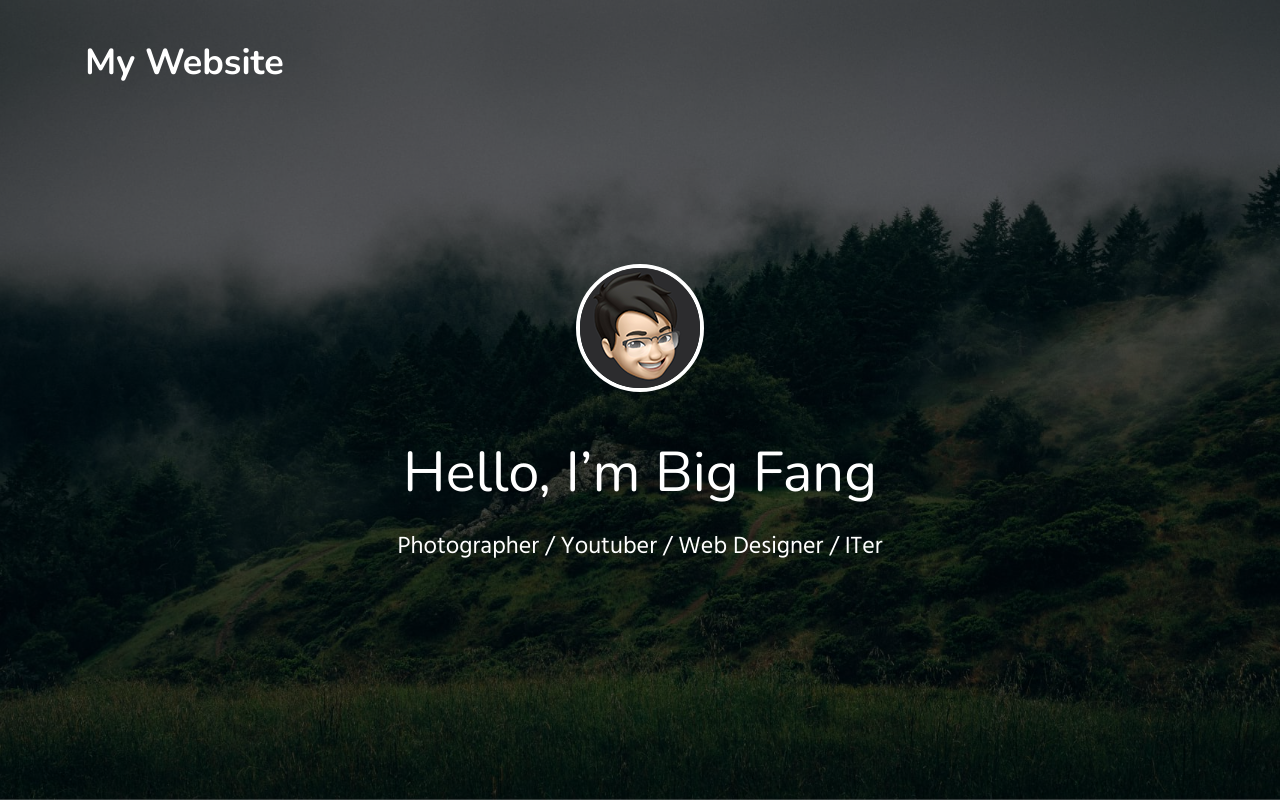
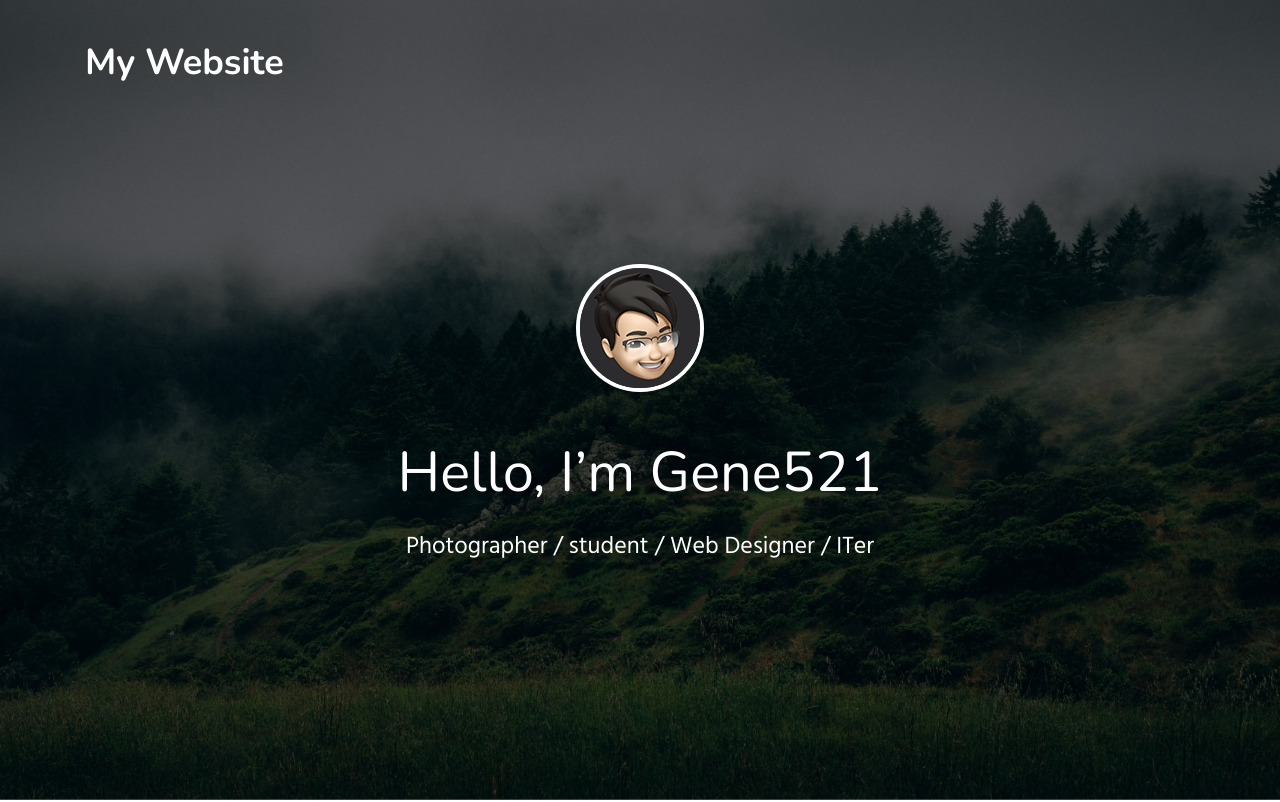
Before and after one commit to Gene521/website.github.io, a plain HTML site: page index.html in a window 1280 px wide. Shown: the top 802 px of the page. Drawn offline with nearby package versions, Linux system fonts and the light colour scheme.

Commit message:
Update index.html

```diff
--- a/index.html
+++ b/index.html
@@ -63,9 +63,9 @@ Author URL: http://w3layouts.com
             <div class="slider-info banner-view text-center">
               <div class="banner-info container">
                 <img src="assets/images/120.png" alt="about image" class="img-fluid">
-                <h3 class="banner-text mt-5">Hello, I’m Big Fang
+                <h3 class="banner-text mt-5">Hello, I’m Gene521
                   </h3>
-                  <p class="my-4 mb-5">Photographer / Youtuber / Web Designer / ITer</p><br>
+                  <p class="my-4 mb-5">Photographer / student / Web Designer / ITer</p><br>
 
               </div>
             </div>
```
